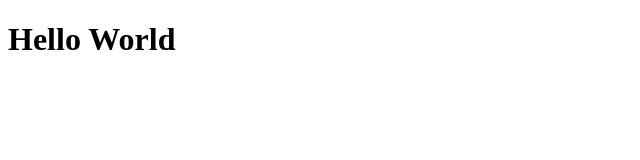
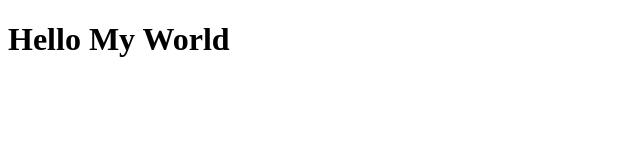
Before and after one commit to Resa-Obamwonyi/Test-Repository, a plain HTML site: page index.html in a window 1280 px wide. Shown: the whole page, without its empty margins (0-640 px from the left). Drawn offline with Linux system fonts and the light colour scheme.

Commit message:
modified index file

```diff
--- a/index.html
+++ b/index.html
@@ -7,6 +7,6 @@
     <title>Test</title>
 </head>
 <body>
-   <h1>Hello World</h1>
+   <h1>Hello My World</h1>
 </body>
 </html>
```
